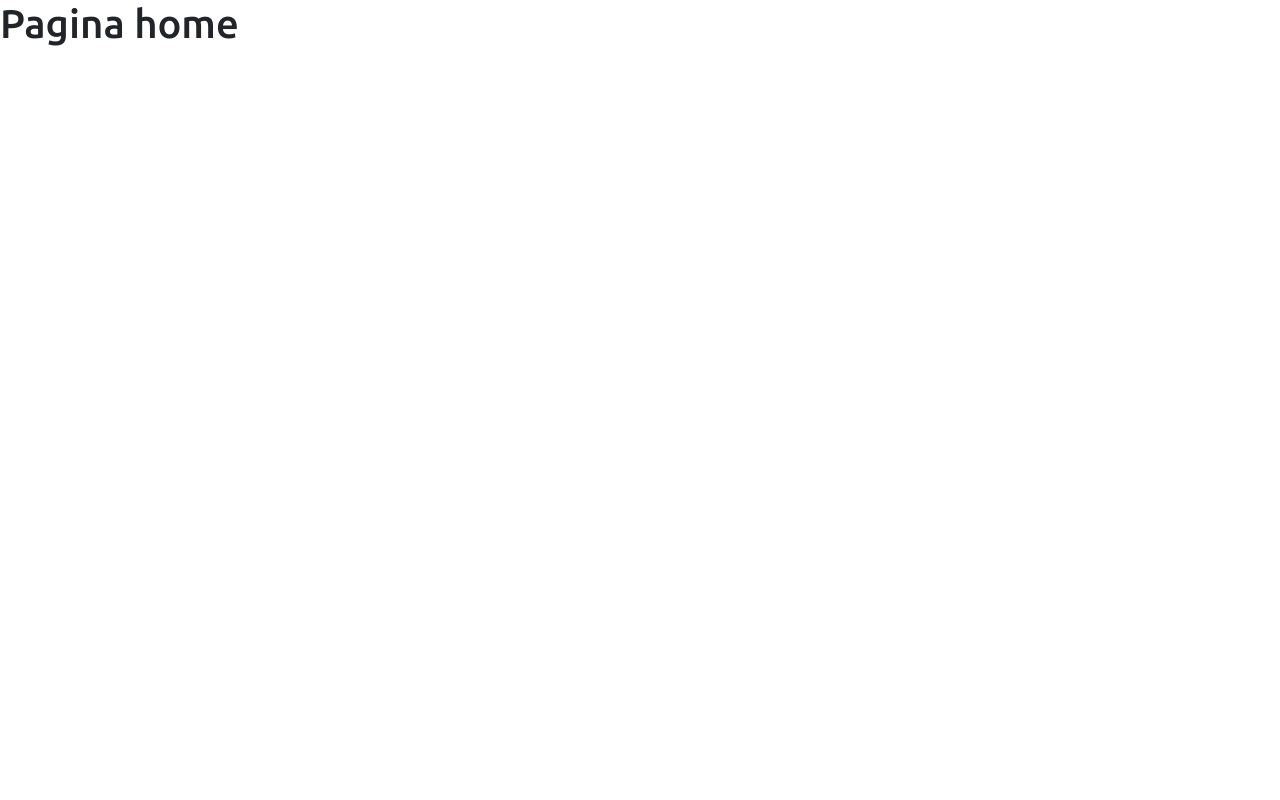
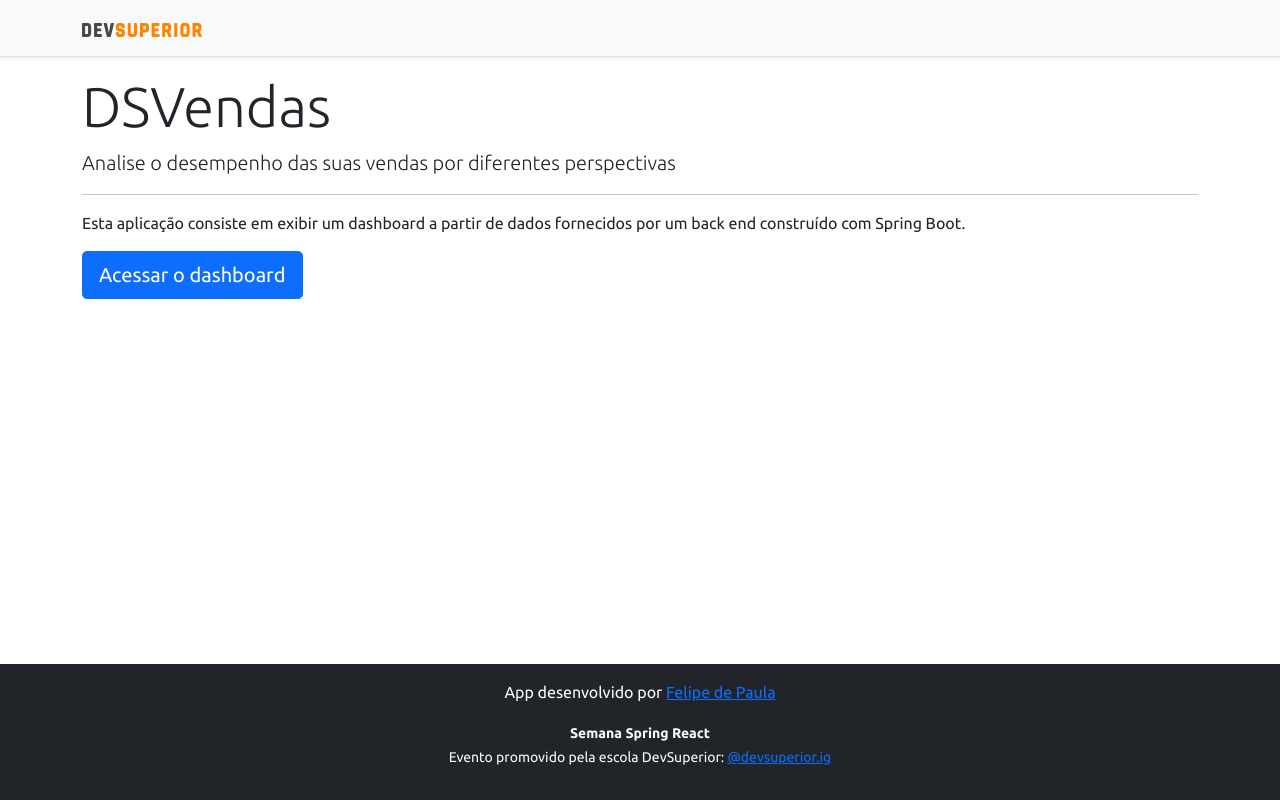
Before and after one commit to EmilcyFelipe/projeto-sds4, a React (Create React App) app in the folder frontend/: page / in a window 1280 px wide. Built offline with nearby package versions, Linux system fonts and the light colour scheme.

Commit message:
Home, navigation

```diff
--- a/frontend/src/components/NavBar/index.tsx
+++ b/frontend/src/components/NavBar/index.tsx
@@ -1,11 +1,14 @@
 import ImgDsDark from '../../assets/img/ds-dark.svg'
+import { Link } from 'react-router-dom'
 
-export default function NavBar(){
-    return(
+export default function NavBar() {
+    return (
         <div className="d-flex flex-column flex-md-row align-items-center p-3 px-md-4 mb-3 bg-light border-bottom shadow-sm">
             <div className="container">
                 <nav className="my-2 my-md-0 mr-md-3">
-                    <img src={ImgDsDark} alt="DevSuperior" width="120" />
+                    <Link to='/'>
+                        <img src={ImgDsDark} alt="DevSuperior" width="120" />
+                    </Link>
                 </nav>
             </div>
         </div>
--- a/frontend/src/pages/Home/index.tsx
+++ b/frontend/src/pages/Home/index.tsx
@@ -1,8 +1,23 @@
+import Footer from "components/Footer";
+import NavBar from "components/NavBar";
+import { Link } from "react-router-dom";
 
-export default function Home(){
-    return(
-        <div>
-            <h1>Pagina home</h1>
-        </div>
+export default function Home() {
+    return (
+        <>
+            <NavBar />
+            <div className="container">
+                <div className="jumbotron">
+                    <h1 className="display-4">DSVendas</h1>
+                    <p className="lead">Analise o desempenho das suas vendas por diferentes perspectivas</p>
+                    <hr />
+                    <p>Esta aplicação consiste em exibir um dashboard a partir de dados fornecidos por um back end construído com Spring Boot.</p>
+                    <Link className="btn btn-primary btn-lg" to='/dashboard'>
+                        Acessar o dashboard
+                        </Link>
+                </div>
+            </div>
+            <Footer />
+        </>
     );
 }
```
